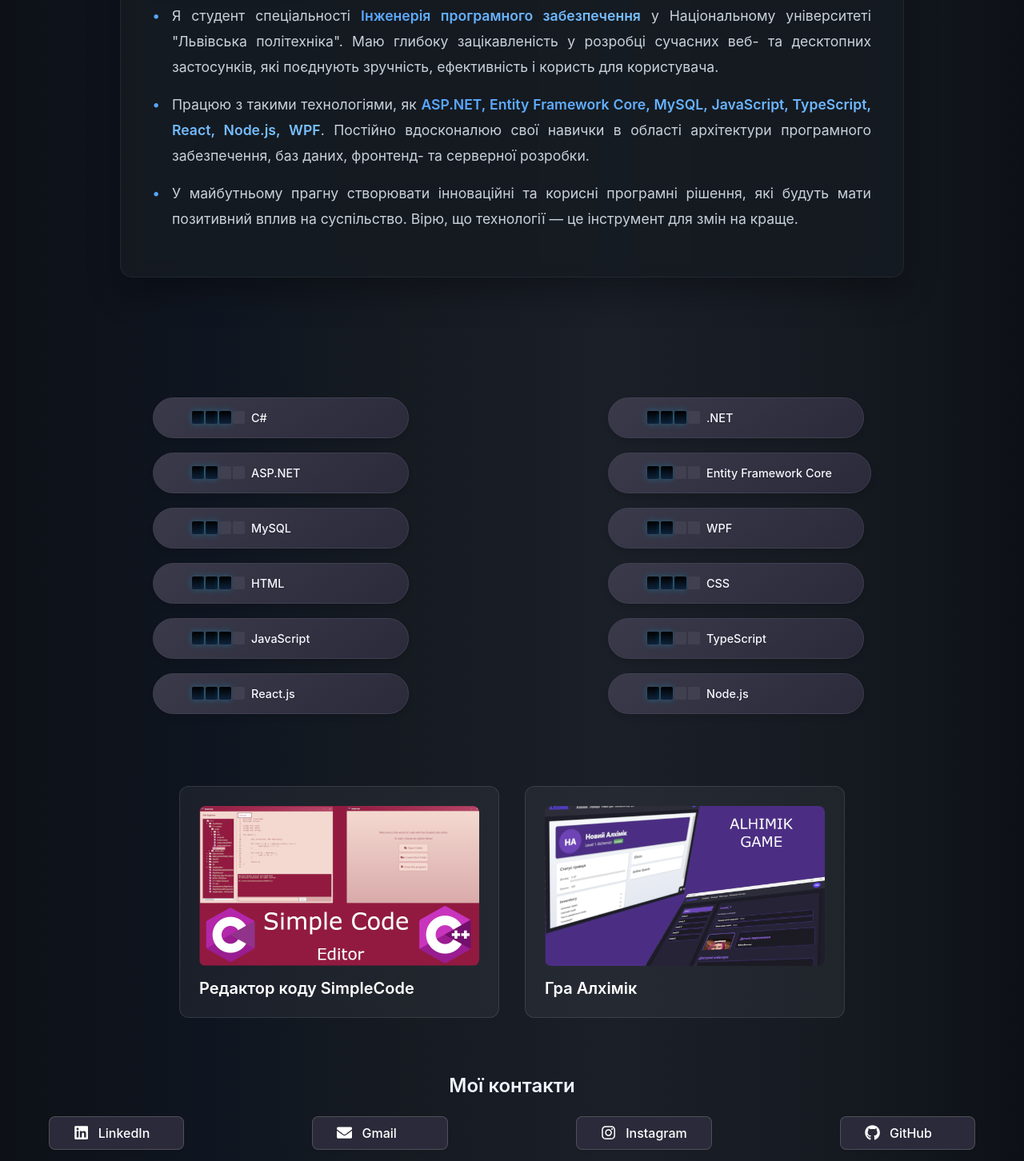
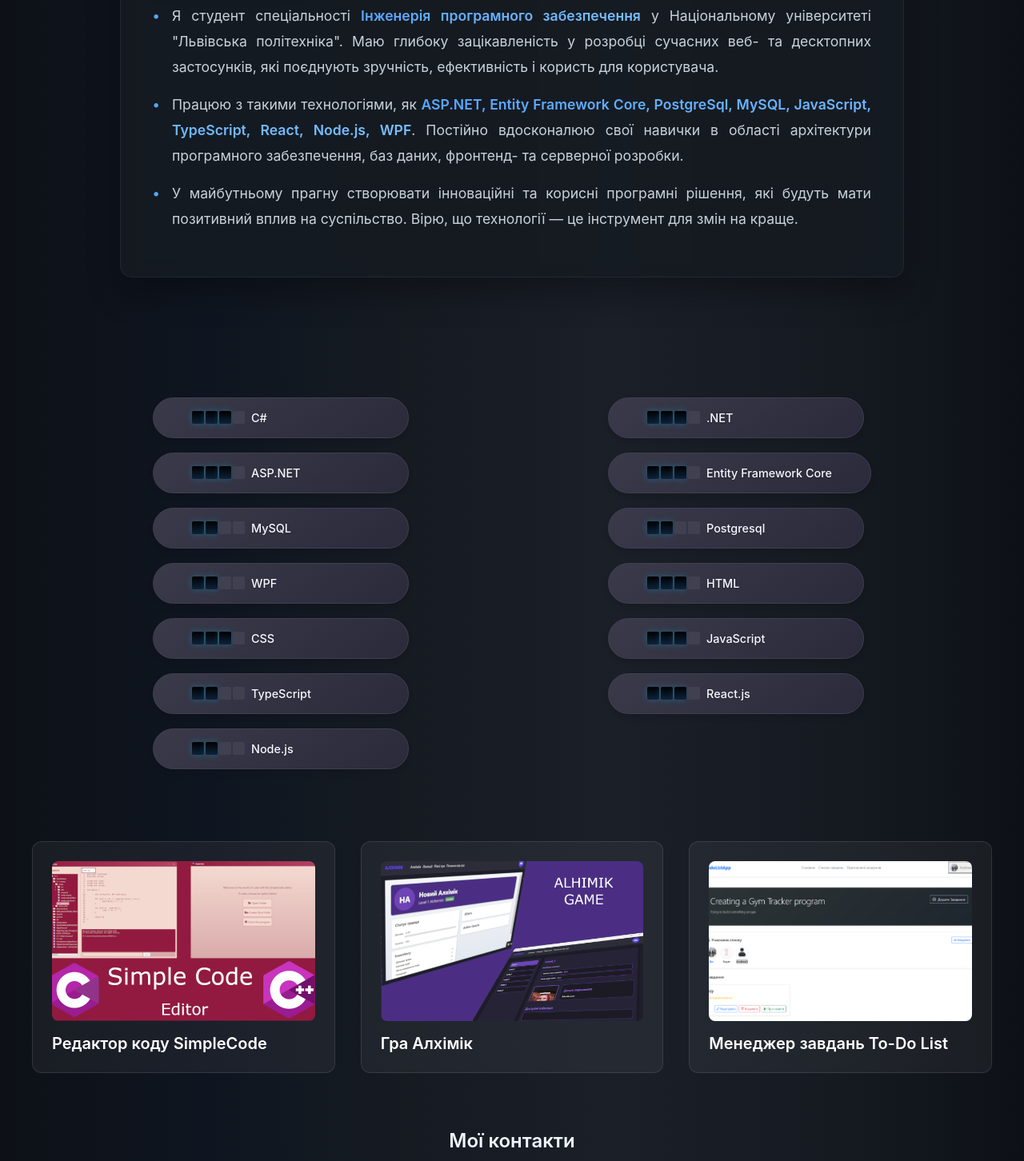
Before and after one commit to AndreaBileichuk/andrea-dev-portfolio, a React (Create React App) app: page / in a window 1280 px wide. Shown: the part 1000-2452 px from the top of the page at 80% size. Built offline with nearby package versions, Linux system fonts and the light colour scheme.

Commit message:
Add new project - todo list application.

```diff
--- a/src/components/Contacts/Contacts.tsx
+++ b/src/components/Contacts/Contacts.tsx
@@ -47,7 +47,7 @@ const Contacts = () => {
         </section>
             <footer className={styles.footer}>
                 <p>
-                    Copyright © 2025. Made by Bileychuk Andrea
+                    Copyright © 2025. Made by Bileichuk Andrea
                 </p>
             </footer>
         </>
--- a/src/components/Projects/Projects.tsx
+++ b/src/components/Projects/Projects.tsx
@@ -1,13 +1,19 @@
-import React, {JSX, ReactNode} from "react";
+import React, {JSX} from "react";
 import s from "./Projects.module.css"
 import ProjectItem from "./ProjectItem/ProjectItem";
+
 import alhimik_project_preview from "../../assets/images/alhimik_project_preview.png"
 import alhimik_project_video from "./../../assets/videos/alhimik_project_video.mp4"
 import AlhimikGameDescription from "../common/helpers/AlhimikGameDescription";
 
+
 import simple_code_project from "./../../assets/images/simple_code_project.png";
 import simple_code_project_video from "./../../assets/videos/simple_code_project.mp4"
 import SimpleCodeEditorDescription from "../common/helpers/SimpleCodeEditorDescription";
+
+import todo_list_app from "./../../assets/images/todo-list-app.png";
+import todo_list_app_video from "./../../assets/videos/todo-list-app.mp4";
+import TodoListAppDescription from "../common/helpers/TodoListAppDescription";
 
 import {useTranslation} from "react-i18next";
 
@@ -22,6 +28,7 @@ export type ProjectItemData = {
 
 const Projects = () => {
     const { t, i18n } = useTranslation();
+
     const projectsData: ProjectItemData[] = [
         {
             name: `${t("projects.simple_code.name")}`,
@@ -38,6 +45,14 @@ const Projects = () => {
             video: alhimik_project_video,
             technologies: ["WPF", "C#", "GOF Patterns"],
             gitHubRepo: "https://github.com/AndreaBileichuk/alhimikGame",
+        },
+        {
+            name: `${t("projects.todo_list.name")}`,
+            Description: TodoListAppDescription,
+            previewImage: todo_list_app,
+            video: todo_list_app_video,
+            technologies: ["Asp.Net Core", "C#", "Ef Core", "PostgreSql", "Html", "Css", "Js"],
+            gitHubRepo: "https://github.com/AndreaBileichuk/TodoListApp",
         }
     ];
 
--- a/src/components/Skills/Skills.tsx
+++ b/src/components/Skills/Skills.tsx
@@ -17,9 +17,10 @@ export type SkillBadgeProps = {
 const projects: SkillBadgeProps[] = [
     {name: "C#", level: Level.Advanced},
     {name: ".NET", level: Level.Advanced},
-    {name: "ASP.NET", level: Level.Intermediate},
-    {name: "Entity Framework Core", level: Level.Intermediate},
+    {name: "ASP.NET", level: Level.Advanced},
+    {name: "Entity Framework Core", level: Level.Advanced},
     {name: "MySQL", level: Level.Intermediate},
+    {name: "Postgresql", level: Level.Intermediate},
     {name: "WPF", level: Level.Intermediate},
     {name: "HTML", level: Level.Advanced},
     {name: "CSS", level: Level.Advanced},
--- /dev/null
+++ b/src/components/common/helpers/TodoListAppDescription.tsx
@@ -0,0 +1,43 @@
+import React from "react";
+import s from "./HelpersStyles.module.css";
+import { Trans, useTranslation } from "react-i18next";
+
+const TodoListAppDescription = () => {
+    const { t } = useTranslation();
+
+    return (
+        <div className={s.container}>
+            <p>
+                {/* Intro: "Я розробив комплексну систему..." */}
+                <Trans i18nKey="projects.todo_list.intro" components={{ 1: <strong /> }} />
+            </p>
+
+            {/* Features: "Додаток дозволяє створювати списки..." */}
+            <p>{t("projects.todo_list.features")}</p>
+
+            <h3>{t("projects.todo_list.technologies_title")}</h3>
+            <ul>
+                {/* Technologies: ASP.NET, EF Core, PostgreSQL, Identity */}
+                <li><Trans i18nKey="projects.todo_list.tech_aspnet" components={{ 1: <strong /> }} /></li>
+                <li><Trans i18nKey="projects.todo_list.tech_ef" components={{ 1: <strong /> }} /></li>
+                <li><Trans i18nKey="projects.todo_list.tech_postgres" components={{ 1: <strong /> }} /></li>
+                <li><Trans i18nKey="projects.todo_list.tech_identity" components={{ 1: <strong /> }} /></li>
+            </ul>
+
+            <h3>{t("projects.todo_list.capabilities_title")}</h3>
+            <ul>
+                {/* Capabilities: Lists, Tasks, Search, Tags, Auth */}
+                <li>{t("projects.todo_list.capability_lists")}</li>
+                <li>{t("projects.todo_list.capability_tasks")}</li>
+                <li>{t("projects.todo_list.capability_search")}</li>
+                <li>{t("projects.todo_list.capability_comments")}</li>
+                <li>{t("projects.todo_list.capability_auth")}</li>
+            </ul>
+
+            {/* Ending: "Цей проєкт демонструє..." */}
+            <p>{t("projects.todo_list.ending")}</p>
+        </div>
+    );
+};
+
+export default TodoListAppDescription;
--- a/src/locales/en/translation.json
+++ b/src/locales/en/translation.json
@@ -18,7 +18,7 @@
     "full_name": "Bileichuk Andrea",
     "interests": "Front-End and Back-End developer. Also interested in desktop applications based on WPF.",
     "information1": "I am a student of the <1>Software Engineering</1> program at Lviv Polytechnic National University. I have a strong passion for developing modern web and desktop applications that combine usability, efficiency, and user value.",
-    "information2": "I work with technologies such as <1>ASP.NET, Entity Framework Core, MySQL, JavaScript, TypeScript, React, Node.js, WPF</1>. I am constantly improving my skills in software architecture, databases, frontend, and server-side development.",
+    "information2": "I work with technologies such as <1>ASP.NET, Entity Framework Core, PostgreSql, MySQL, JavaScript, TypeScript, React, Node.js, WPF</1>. I am constantly improving my skills in software architecture, databases, frontend, and server-side development.",
     "information3": "In the future, I aim to create innovative and useful software solutions that have a positive impact on society. I believe that technology is a tool for making the world a better place.",
     "welcome_section_andrea_alt": "My Photo"
   },
@@ -57,6 +57,23 @@
       "capability_compile_run": "Compile and run C/C++ code via the built-in terminal.",
       "capability_sync": "Automatic synchronization with changes from external applications.",
       "ending": "This project combines my knowledge of desktop development, compiler integration, and clean architectural design to deliver a functional tool for C/C++ developers."
+    },
+    "todo_list": {
+      "name": "To-Do List Task Manager",
+      "intro": "I developed a <1>comprehensive task management system</1> based on .NET 8, which consists of two components: a Web API and an MVC client. The project is designed for effective time management.",
+      "features": "The application allows you to create to-do lists, manage tasks, add comments and tags, and includes a user authentication system.",
+      "technologies_title": "Technologies Used",
+      "tech_aspnet": "<1>ASP.NET Core</1> (MVC + Web API) for building a reliable architecture.",
+      "tech_ef": "<1>Entity Framework Core</1> for working with data (ORM).",
+      "tech_postgres": "<1>PostgreSQL</1> as a reliable relational database.",
+      "tech_identity": "<1>ASP.NET Core Identity</1> for secure registration and login.",
+      "capabilities_title": "Key Features",
+      "capability_lists": "Creating and managing multiple to-do lists.",
+      "capability_tasks": "Advanced task management: deadlines, statuses, and assignments.",
+      "capability_search": "Filtering and sorting tasks for quick access.",
+      "capability_comments": "Adding comments to tasks.",
+      "capability_auth": "Full account system: login, registration.",
+      "ending": "This project demonstrates my skills in building RESTful APIs, designing PostgreSQL database schemas, and creating interactive web interfaces on the .NET platform."
     }
   },
   "contacts": "My Contacts"
--- a/src/locales/ua/translation.json
+++ b/src/locales/ua/translation.json
@@ -18,7 +18,7 @@
     "full_name": "Білейчук Андреа",
     "interests": "Front-End та Back-End розробник. Також цікавлюсь десктопними застосунками на базі WPF.",
     "information1": "Я студент спеціальності <1>Інженерія програмного забезпечення</1> у Національному університеті \"Львівська політехніка\". Маю глибоку зацікавленість у розробці сучасних веб- та десктопних застосунків, які поєднують зручність, ефективність і користь для користувача.",
-    "information2": "Працюю з такими технологіями, як <1>ASP.NET, Entity Framework Core, MySQL, JavaScript, TypeScript, React, Node.js, WPF</1>. Постійно вдосконалюю свої навички в області архітектури програмного забезпечення, баз даних, фронтенд- та серверної розробки.",
+    "information2": "Працюю з такими технологіями, як <1>ASP.NET, Entity Framework Core, PostgreSql, MySQL, JavaScript, TypeScript, React, Node.js, WPF</1>. Постійно вдосконалюю свої навички в області архітектури програмного забезпечення, баз даних, фронтенд- та серверної розробки.",
     "information3": "У майбутньому прагну створювати інноваційні та корисні програмні рішення, які будуть мати позитивний вплив на суспільство. Вірю, що технології — це інструмент для змін на краще.",
     "welcome_section_andrea_alt": "Моє фото"
   },
@@ -57,6 +57,23 @@
       "capability_compile_run": "Компіляція та запуск C/C++ коду через вбудований термінал.",
       "capability_sync": "Автоматична синхронізація зі змінами з зовнішніх додатків.",
       "ending": "Цей проєкт поєднує мої знання у розробці десктопних застосунків, інтеграції з компіляторами та чистій архітектурі для створення функціонального інструмента для розробників C/C++."
+    },
+    "todo_list": {
+      "name": "Менеджер завдань To-Do List",
+      "intro": "Я розробив <1>комплексну систему керування завданнями</1> на базі .NET 8, яка складається з двох компонентів: Web API та MVC клієнта. Проєкт створений для ефективної організації робочого часу.",
+      "features": "Додаток дозволяє створювати списки справ, керувати завданнями, додавати коментарі та теги, а також має систему автентифікації користувачів.",
+      "technologies_title": "Використані технології",
+      "tech_aspnet": "<1>ASP.NET Core</1> (MVC + Web API) для побудови надійної архітектури.",
+      "tech_ef": "<1>Entity Framework Core</1> для роботи з даними (ORM).",
+      "tech_postgres": "<1>PostgreSQL</1> як надійна реляційна база даних.",
+      "tech_identity": "<1>ASP.NET Core Identity</1> для безпечної реєстрації та входу.",
+      "capabilities_title": "Ключові можливості",
+      "capability_lists": "Створення та керування кількома списками завдань (To-Do Lists).",
+      "capability_tasks": "Розширене керування завданнями: дедлайни, статуси та призначення.",
+      "capability_search": "Фільтрація та сортування завдань для швидкого доступу.",
+      "capability_comments": "Додавання коментарів до завдань.",
+      "capability_auth": "Повноцінна система акаунтів: вхід, реєстрація.",
+      "ending": "Цей проєкт демонструє мої навички у побудові RESTful API, проектуванні схеми бази даних PostgreSQL та створенні інтерактивних веб-інтерфейсів на платформі .NET."
     }
   },
   "contacts": "Мої контакти"
```
Also changed, not shown: src/assets/images/todo-list-app.png (added).
